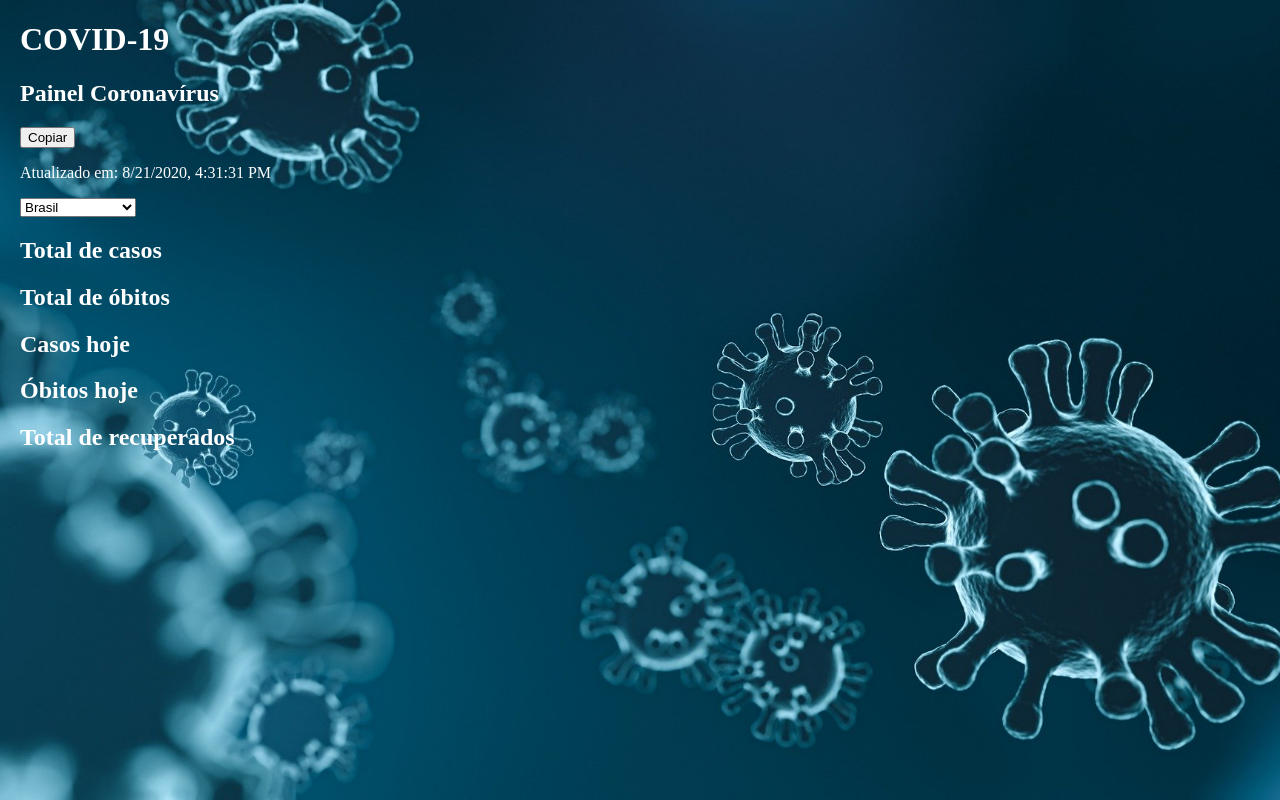
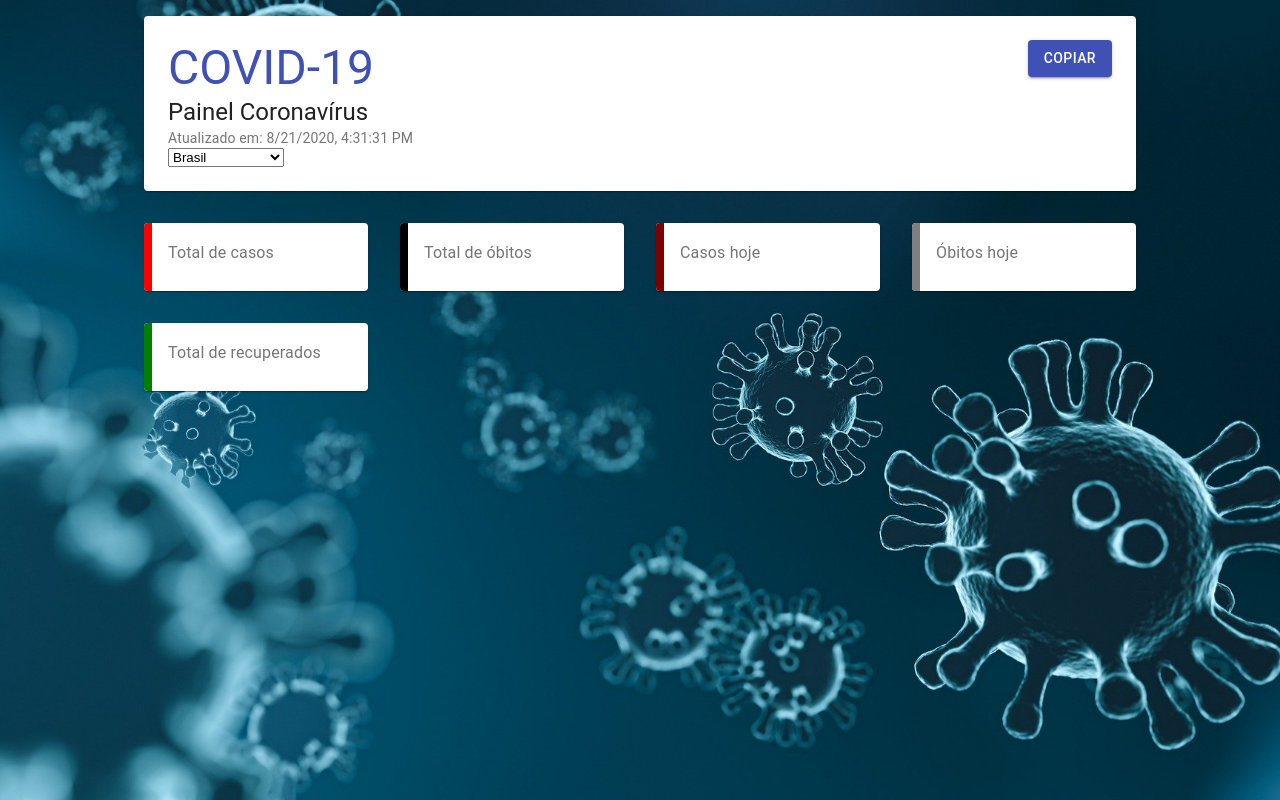
Before and after one commit to matheuspuel/covid19-pwa, a React (Create React App) app: page / in a window 1280 px wide. Built offline with nearby package versions, Linux system fonts and the light colour scheme; no server answers.

Commit message:
stylized cards

```diff
--- a/package.json
+++ b/package.json
@@ -3,6 +3,7 @@
   "version": "0.1.0",
   "private": true,
   "dependencies": {
+    "@material-ui/core": "^4.11.0",
     "@testing-library/jest-dom": "^4.2.4",
     "@testing-library/react": "^9.5.0",
     "@testing-library/user-event": "^7.2.1",
--- /dev/null
+++ b/src/commons/utils/number.js
@@ -0,0 +1,7 @@
+const numberFormat = (value) => {
+  return value && value.toLocaleString()
+}
+
+export {
+  numberFormat,
+}
--- a/src/components/Button.jsx
+++ b/src/components/Button.jsx
@@ -1,9 +1,10 @@
 import React from "react";
+import { Button } from "@material-ui/core"
 
-function Button({ onClick, children }){
+function CustomButton({ onClick, children }){
   return (
-    <button onClick={onClick}>{children}</button>
+    <Button onClick={onClick} variant="contained" color="primary">{children}</Button>
   )
 }
 
-export default Button
+export default CustomButton
--- a/src/components/Card.jsx
+++ b/src/components/Card.jsx
@@ -1,18 +1,12 @@
 import React from "react";
+import { Card } from "@material-ui/core";
 
-function Card({ label, value, color, children }){
-  const style = {
-    color: color || 'white',
-    padding: '0 20px',
-  }
-
+function CustomCard({ children }){
   return (
-    <div style={style}>
-      <h2>{label}</h2>
-      <p>{value}</p>
+    <Card>
       {children}
-    </div>
+    </Card>
   )
 }
 
-export default Card
+export default CustomCard
--- a/src/containers/Main/components/Board.jsx
+++ b/src/containers/Main/components/Board.jsx
@@ -1,16 +1,27 @@
 import React from "react";
-import { Grid, Card } from '../../../components'
+import { Grid } from "@material-ui/core";
+import { Card } from '../components'
 
 function Board({ data }){
   const { cases, todayDeaths, recovered, deaths, todayCases } = data;
 
   return (
-    <Grid>
-      <Card value={cases} label='Total de casos'/>
-      <Card value={deaths} label='Total de óbitos'/>
-      <Card value={todayCases} label='Casos hoje'/>
-      <Card value={todayDeaths} label='Óbitos hoje'/>
-      <Card value={recovered} label='Total de recuperados'/>
+    <Grid container spacing={4}>
+      <Grid item xs={12} md={3}>
+        <Card value={cases} label='Total de casos' color="#ff0000"/>
+      </Grid>
+      <Grid item xs={12} md={3}>
+        <Card value={deaths} label='Total de óbitos' color="#000000"/>
+      </Grid>
+      <Grid item xs={12} md={3}>
+        <Card value={todayCases} label='Casos hoje' color="#7f0000"/>
+      </Grid>
+      <Grid item xs={12} md={3}>
+        <Card value={todayDeaths} label='Óbitos hoje' color="#7f7f7f"/>
+      </Grid>
+      <Grid item xs={12} md={3}>
+        <Card value={recovered} label='Total de recuperados' color="#007f00"/>
+      </Grid>
     </Grid>
   )
 
--- /dev/null
+++ b/src/containers/Main/components/Card.jsx
@@ -0,0 +1,26 @@
+import React from "react";
+import { Card } from "../../../components"
+import { CardContent, Typography } from "@material-ui/core";
+import { numberFormat } from "../../../commons/utils/number";
+
+function CustomCard({ label, value, color, children }){
+  const cardStyle = {
+    borderLeft: `8px solid ${color || "black"}`,
+  }
+
+  return (
+    <Card>
+      <CardContent style={cardStyle}>
+        <Typography variant="h4">
+          {numberFormat(value)}
+        </Typography>
+        <Typography variant="subtitle1" color="textSecondary">
+          {label}
+        </Typography>
+      </CardContent>
+      {children}
+    </Card>
+  )
+}
+
+export default CustomCard
--- a/src/containers/Main/components/Panel.jsx
+++ b/src/containers/Main/components/Panel.jsx
@@ -1,10 +1,12 @@
 import React from "react";
-import {Card, Select, MenuItem, Button} from '../../../components'
+import { Card, CardContent, Typography } from "@material-ui/core";
+import { Select, MenuItem, Button} from '../../../components'
 import COUNTRIES from "../../../commons/constants/countries";
 
 const navigatorHasShare = navigator.share
 
 function Panel({ updatedAt, country, data, changeCountry }) {
+
   const renderCountries = ({label, value, flag}) => {
     return (
       <MenuItem key={value} value={value}>{label}</MenuItem>
@@ -41,17 +43,31 @@ function Panel({ updatedAt, country, data, changeCountry }) {
     </div>
   )
 
+  const style = {
+    display: 'flex',
+    justifyContent: 'space-between',
+    padding: '8px',
+  }
+
   return (
-    <Card>
-      <div>
-        <h1>COVID-19</h1>
-        <h2>Painel Coronavírus</h2>
-        {navigatorHasShare ? ShareButton : CopyButton}
-        <p>Atualizado em: {updatedAt}</p>
+    <Card style={style}>
+      <CardContent>
+        <Typography variant="h3" color="primary">
+          COVID-19
+        </Typography>
+        <Typography variant="h5">
+          Painel Coronavírus
+        </Typography>
+        <Typography variant="body2" color="textSecondary">
+          Atualizado em: {updatedAt}
+        </Typography>
         <Select onChange={changeCountry} value={country}>
           {COUNTRIES.map(renderCountries)}
         </Select>
-      </div>
+      </CardContent>
+      <CardContent>
+        {navigatorHasShare ? ShareButton : CopyButton}
+      </CardContent>
     </Card>
   )
 }
--- a/src/containers/Main/components/index.js
+++ b/src/containers/Main/components/index.js
@@ -1,7 +1,9 @@
 import Board from "./Board";
 import Panel from "./Panel";
+import Card from "./Card";
 
 export {
   Board,
   Panel,
+  Card,
 };
--- a/src/containers/Main/index.jsx
+++ b/src/containers/Main/index.jsx
@@ -1,6 +1,7 @@
 import React, {useState, useEffect} from "react";
 import Api from '../../resources/api'
 import { Board, Panel } from "./components";
+import {Grid} from "@material-ui/core";
 
 function Main(){
   const [country, setCountry] = useState('brazil')
@@ -16,11 +17,20 @@ function Main(){
     setCountry(target.value)
   }
 
+  const divStyle = {
+    margin: "0 auto",
+    maxWidth: '1024px',
+  }
+
   return (
-    <div>
-      <Panel changeCountry={changeCountry} country={country} data={data} updatedAt={updatedAt}/>
-      <Board data={data}/>
-    </div>
+    <Grid container spacing={4} style={divStyle}>
+      <Grid item xs={12}>
+        <Panel changeCountry={changeCountry} country={country} data={data} updatedAt={updatedAt}/>
+      </Grid>
+      <Grid item xs={12}>
+        <Board data={data}/>
+      </Grid>
+    </Grid>
   )
 }
 
```
Also changed, not shown: 1 other file (tests, documents, lock files or other folders).
